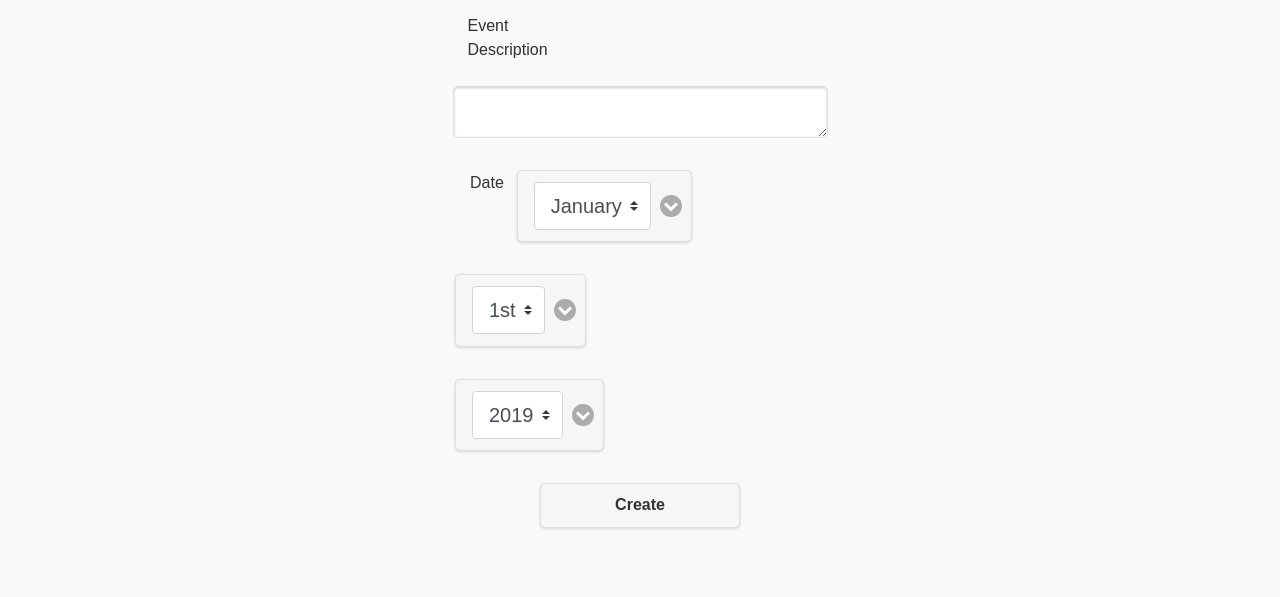
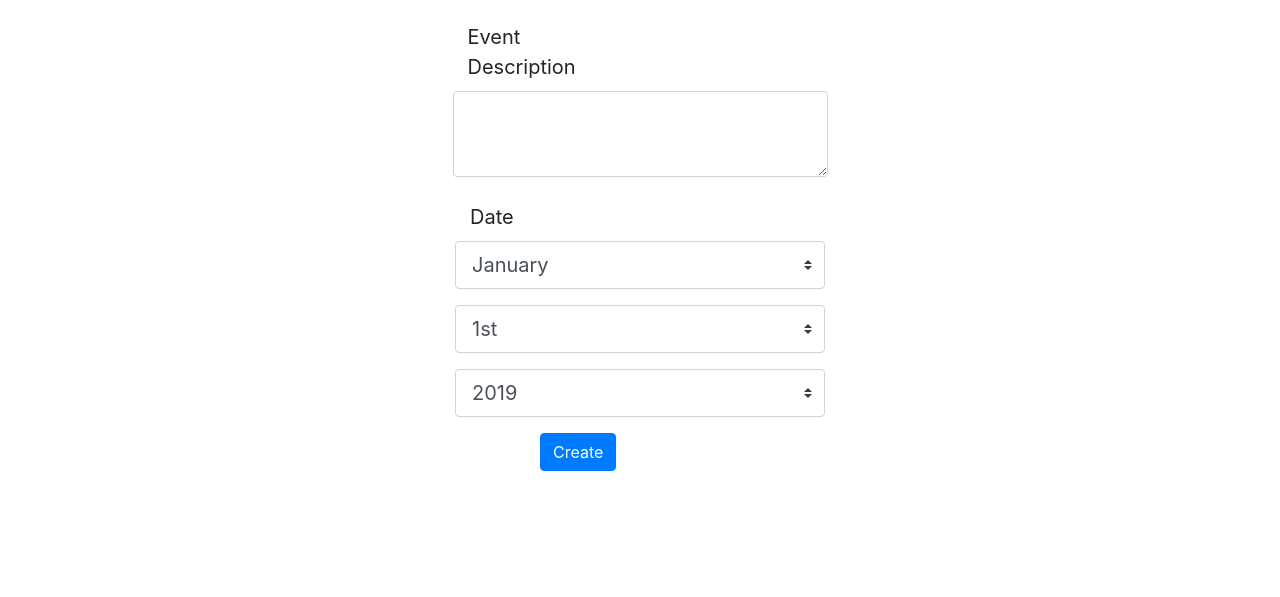
Before and after one commit to rayansyed/Current, a website: page www/create.html in a window 1280 px wide. Shown: the part 203-800 px from the top of the page. Drawn offline with nearby package versions, Linux system fonts and the light colour scheme; a web font is replaced by a local one.

Commit message:
-present

```diff
--- a/www/create.html
+++ b/www/create.html
@@ -10,11 +10,6 @@
     <script src="https://ajax.googleapis.com/ajax/libs/jquery/3.3.1/jquery.min.js"></script>
     <script src="https://stackpath.bootstrapcdn.com/bootstrap/4.3.1/js/bootstrap.min.js" integrity="sha384-JjSmVgyd0p3pXB1rRibZUAYoIIy6OrQ6VrjIEaFf/nJGzIxFDsf4x0xIM+B07jRM" crossorigin="anonymous"></script>
     <link rel="stylesheet" href="css/bootstrap.min.css">
-    <script src="js/jquery/jquery-1.12.4.min.js" type="text/javascript"></script>
-    <link href="js/jquery-mobile/jquery.mobile-1.4.5.min.css" rel="stylesheet" type="text/css"/>
-    <script src="js/jquery-mobile/jquery.mobile-1.4.5.min.js" type="text/javascript"></script>
-
-
 </head>
 <style>
     #header{
@@ -43,23 +38,20 @@
 
 
             <li class="nav-item">
-                <a class="nav-link" href="index.html"><span class="fas fa-home"></span> Home</a>
+                <a class="nav-link" href="index.html"><span class="fas fa-home"></span> Home<span class="sr-only">(current)</span></a>
             </li>
             <li class="nav-item">
                 <a class="nav-link" href="myevents.html"><span class="fas fa-user"></span> My Events</a>
             </li>
 
             <li class="nav-item active">
-                <a class="nav-link" href="create.html"><span class="fas fa-pencil-ruler"></span> Create Event<span class="sr-only">(current)</span></a>
+                <a class="nav-link" href="create.html"><span class="fas fa-pencil-ruler"></span> Create Event</a>
             </li>
 
             <li class="nav-item">
                 <a class="nav-link" href="maps.html"><span class="fas fa-globe-americas"></span> Event Map</a>
             </li>
         </ul>
-        <form class="form-inline my-2 my-lg-0">
-            <a class="btn btn-outline-success my-2 my-sm-0" href="index.html" >Search</a>
-        </form>
     </div>
 </nav>
 <div>
@@ -68,40 +60,32 @@
 
 <form>
 
-
-
     <div class="form-group row mx-auto" style="width: 400px">
         <label for="inputTitle" class="col-sm-2 col-form-label col-form-label-lg">Event Title</label>
         <div class="col-sm-10">
             <input id="inputTitle" type="text" class="form-control form-control-lg">
         </div>
     </div>
-
-
     <div class="form-group row mx-auto" style="width: 375px">
         <label for="inputDesc" class="col-sm-2 col-form-label col-form-label-lg">Event Description</label>
         <textarea id="inputDesc" class="form-control"  rows="3"></textarea>
     </div>
 
-
-    <div data-role="popup" id="pop" data-position-to="window" data-transition="turn"></div>
-
-
     <div class="form-group row mx-auto" style="width: 370px">
         <label class="col-sm-2 col-form-label col-form-label-lg">Date</label>
         <select id="inputMonth" class="custom-select custom-select-lg">
             <option value="January" selected>January</option>
-            <option value="2">February</option>
-            <option value="3">March</option>
-            <option value="4">April</option>
-            <option value="5">May</option>
-            <option value="6">June</option>
-            <option value="7">July</option>
-            <option value="8">August</option>
-            <option value="9">September</option>
-            <option value="10">October</option>
-            <option value="11">November</option>
-            <option value="12">December</option>
+            <option value="February">February</option>
+            <option value="March">March</option>
+            <option value="April">April</option>
+            <option value="May">May</option>
+            <option value="June">June</option>
+            <option value="July">July</option>
+            <option value="August">August</option>
+            <option value="September">September</option>
+            <option value="October">October</option>
+            <option value="November">November</option>
+            <option value="December">December</option>
         </select>
     </div>
 
@@ -110,36 +94,36 @@
     <div class="form-group row mx-auto" style="width: 370px">
         <select id="inputDay" class="custom-select custom-select-lg">
             <option value="1st" selected>1st</option>
-            <option value="2">2nd</option>
-            <option value="3">3rd</option>
-            <option value="4">4th</option>
-            <option value="5">5th</option>
-            <option value="6">6th</option>
-            <option value="7">7th</option>
-            <option value="8">8th</option>
-            <option value="9">9th</option>
-            <option value="10">10th</option>
-            <option value="11">11th</option>
-            <option value="12">12th</option>
-            <option value="13">13th</option>
-            <option value="14">14th</option>
-            <option value="15">15th</option>
-            <option value="16">16th</option>
-            <option value="17">17th</option>
-            <option value="18">18th</option>
-            <option value="19">19th</option>
-            <option value="20">20th</option>
-            <option value="21">21st</option>
-            <option value="22">22nd</option>
-            <option value="23">23rd</option>
-            <option value="24">24th</option>
-            <option value="25">25th</option>
-            <option value="26">26th</option>
-            <option value="27">27th</option>
-            <option value="28">28th</option>
-            <option value="29">29th</option>
-            <option value="30">30th</option>
-            <option value="31">31st</option>
+            <option value="2nd">2nd</option>
+            <option value="3rd">3rd</option>
+            <option value="4th">4th</option>
+            <option value="5th">5th</option>
+            <option value="6th">6th</option>
+            <option value="7th">7th</option>
+            <option value="8th">8th</option>
+            <option value="9th">9th</option>
+            <option value="10th">10th</option>
+            <option value="11th">11th</option>
+            <option value="12th">12th</option>
+            <option value="13th">13th</option>
+            <option value="14th">14th</option>
+            <option value="15th">15th</option>
+            <option value="16th">16th</option>
+            <option value="17th">17th</option>
+            <option value="18th">18th</option>
+            <option value="19th">19th</option>
+            <option value="20th">20th</option>
+            <option value="21st">21st</option>
+            <option value="22nd">22nd</option>
+            <option value="23rd">23rd</option>
+            <option value="24th">24th</option>
+            <option value="25th">25th</option>
+            <option value="26th">26th</option>
+            <option value="27th">27th</option>
+            <option value="28th">28th</option>
+            <option value="29th">29th</option>
+            <option value="30th">30th</option>
+            <option value="31st">31st</option>
         </select>
 
     </div>
--- a/www/js/create.js
+++ b/www/js/create.js
@@ -32,7 +32,7 @@ $(document).ready(function () {
             showPopup("title and description empty!");
             return true;
         }else
-            if (tit.length<1) {
+        if (tit.length<1) {
             showPopup("title cannot be empty!");
             return true;
         }else
@@ -41,19 +41,21 @@ $(document).ready(function () {
             return true;
         }else{
 
-        localStorage.setItem(obj.key,JSON.stringify(obj));
-        localStorage.setItem("counter",item);
+            localStorage.setItem(obj.key,JSON.stringify(obj));
+            localStorage.setItem("counter",item);
 
-        window.location.replace("myevents.html");
+            window.location.replace("myevents.html");
 
-    }
+        }
 
     });
 
 
     function showPopup(message) {
-        $pop.html('<p>'+message+'</p>').popup("open");
-        setTimeout(function(){  $pop.popup("close"); }, 1000);
+        alert(message);
     }
 
+
+
+
 });
--- a/www/js/home.js
+++ b/www/js/home.js
@@ -13,7 +13,7 @@ $(document).ready(function initApp () {
 
     //var url = "https://api.jsonbin.io/b/5cac22cd061b5b137a618672/4";
 
-    var url = "https://api.myjson.com/bins/cqwfc";
+    var url = "https://api.myjson.com/bins/5yg9s";
 
     var xhr=new XMLHttpRequest();
 
@@ -75,7 +75,7 @@ $(document).ready(function initApp () {
                 localStorage.setItem("counter",updateCounter);
                 var item= this.id.substr(5,2);
 
-                $.getJSON("https://api.myjson.com/bins/cqwfc",function () {
+                $.getJSON("https://api.myjson.com/bins/5yg9s",function () {
 
                     var obj = {
                         title: data.section.event[item].detail.title,
```
Also changed, not shown: www/maps.html (+19 -6 lines), www/myevents.html (+0 -3 lines), www/img/smash.jpg (added).
